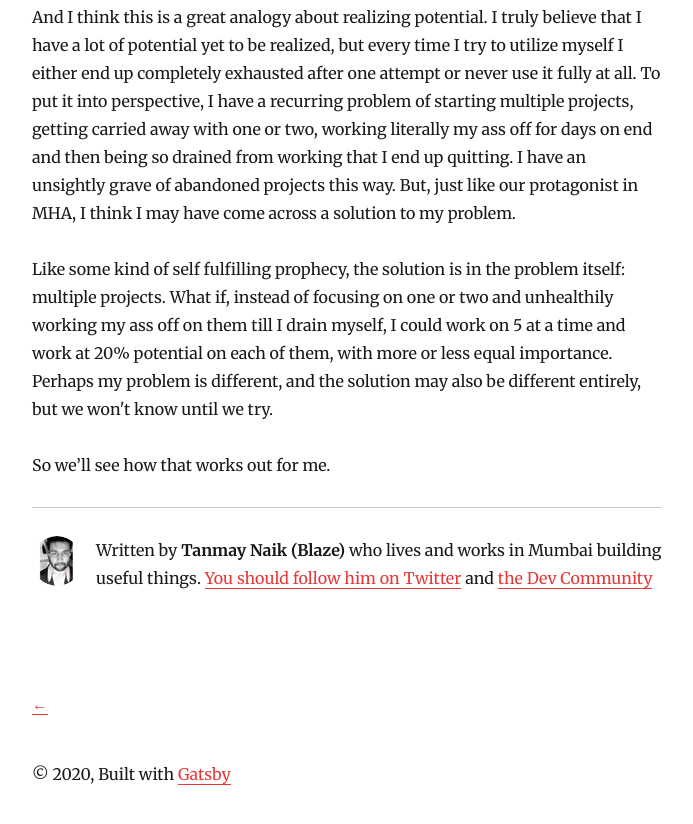
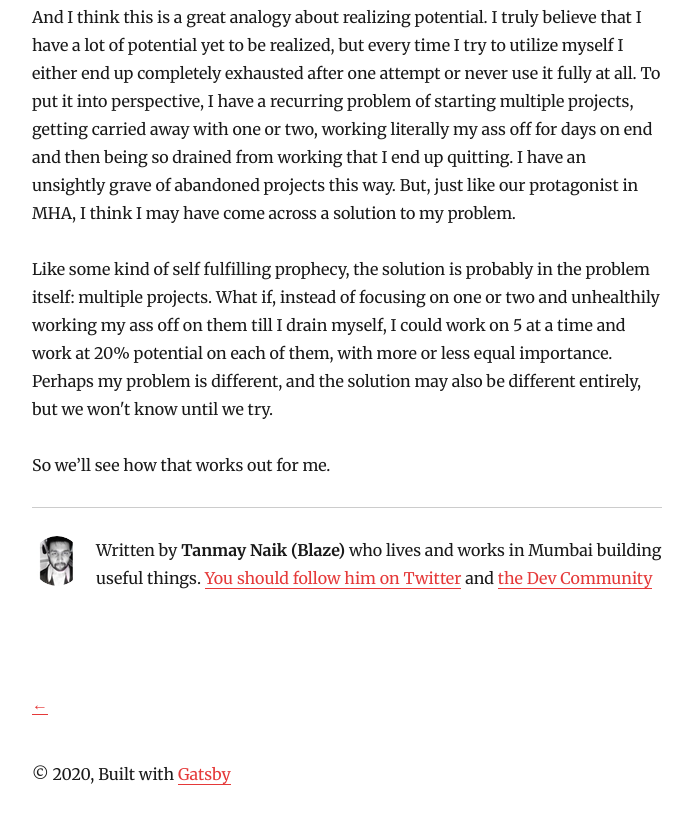
Before and after one commit to blazephoenix/blazephoenix.github.io, a Gatsby site: page /realizing-potential/ in a window 1280 px wide. Shown: the part 1060-1884 px from the top of the page, without its empty margins (293-986 px from the left). Built offline with nearby package versions, Linux system fonts and the light colour scheme; Gatsby itself is replaced by a stand-in of ours; some packages are replaced by stand-ins of ours.

Commit message:
edited realizing potential

```diff
--- a/content/blog/realizing-potential/index.md
+++ b/content/blog/realizing-potential/index.md
@@ -13,6 +13,6 @@ He trains very hard just for his body to be able to accept the power, while All
 
 And I think this is a great analogy about realizing potential. I truly believe that I have a lot of potential yet to be realized, but every time I try to utilize myself I either end up completely exhausted after one attempt or never use it fully at all. To put it into perspective, I have a recurring problem of starting multiple projects, getting carried away with one or two, working literally my ass off for days on end and then being so drained from working that I end up quitting. I have an unsightly grave of abandoned projects this way. But, just like our protagonist in MHA, I think I may have come across a solution to my problem.
 
-Like some kind of self fulfilling prophecy, the solution is in the problem itself: multiple projects. What if, instead of focusing on one or two and unhealthily working my ass off on them till I drain myself, I could work on 5 at a time and work at 20% potential on each of them, with more or less equal importance. Perhaps my problem is different, and the solution may also be different entirely, but we won't know until we try.
+Like some kind of self fulfilling prophecy, the solution is probably in the problem itself: multiple projects. What if, instead of focusing on one or two and unhealthily working my ass off on them till I drain myself, I could work on 5 at a time and work at 20% potential on each of them, with more or less equal importance. Perhaps my problem is different, and the solution may also be different entirely, but we won't know until we try.
 
 So we’ll see how that works out for me.
```
